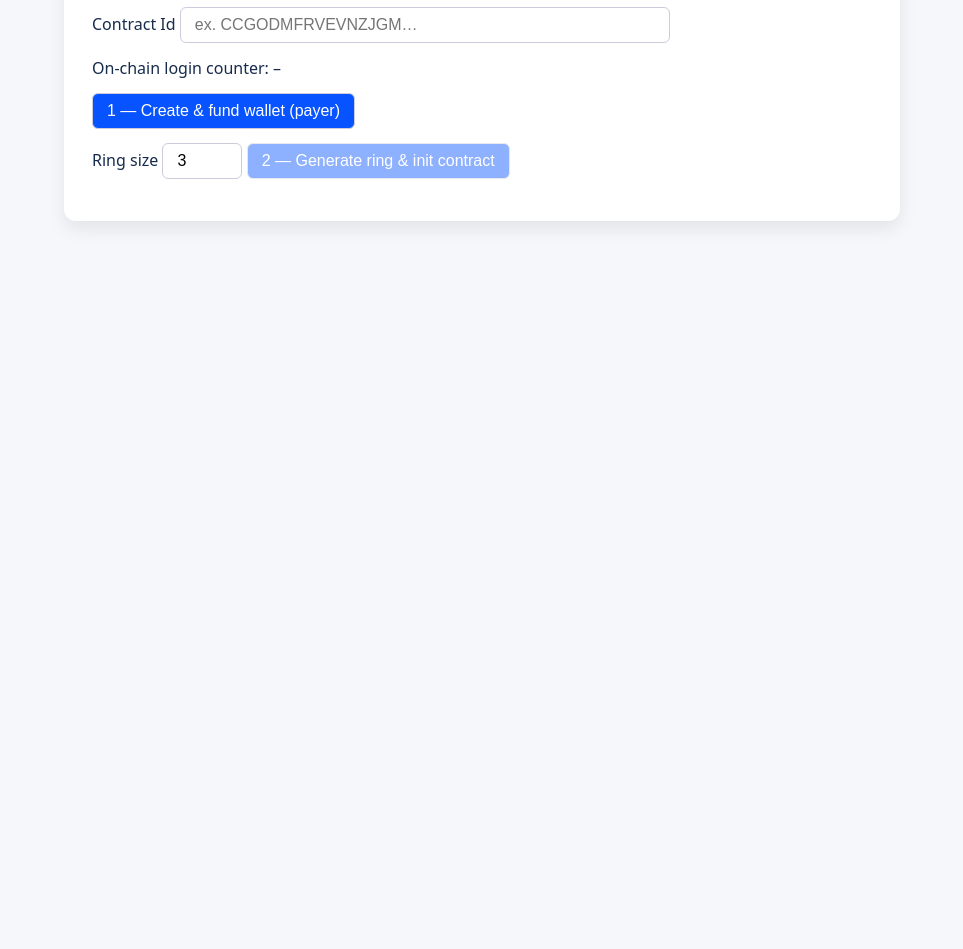
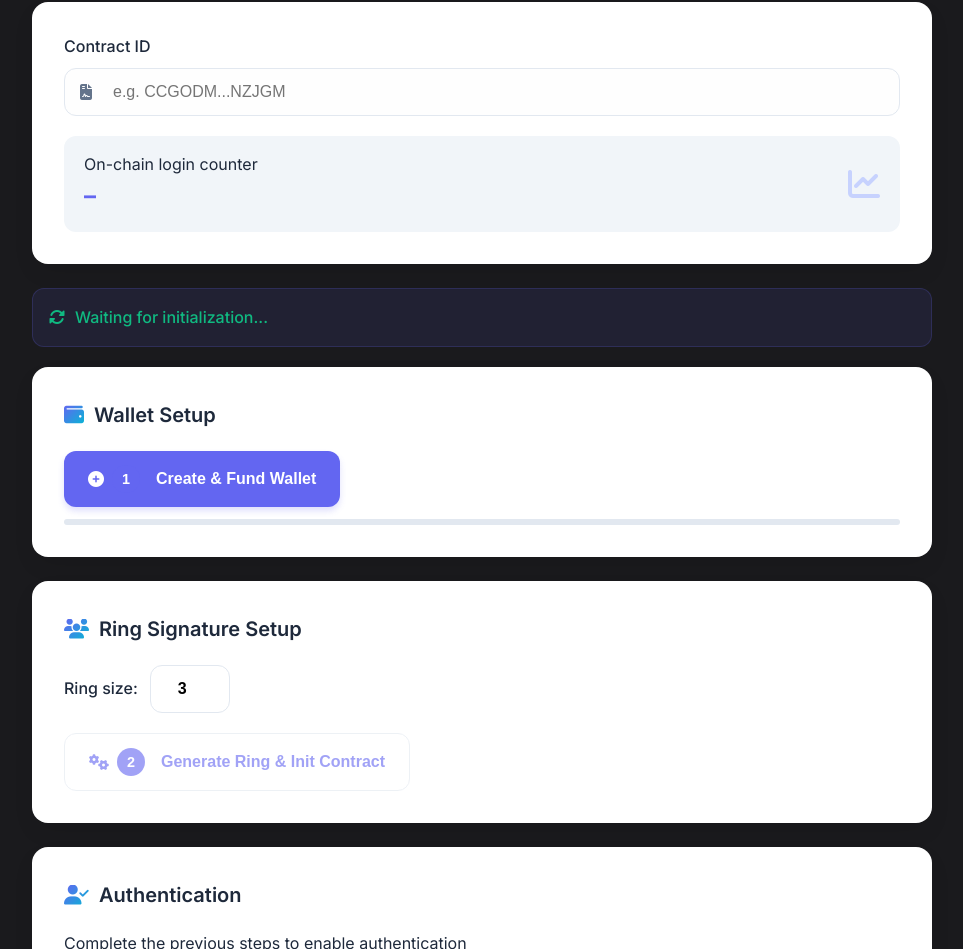
Before and after one commit to jamesbachini/Stellar-BLS, a plain HTML site: page frontend/index.html in a window 1280 px wide. Shown: the part 112-1061 px from the top of the page, without its empty margins (158-1121 px from the left). Before the commit the page ends 800 px from the top, so only its background shows below. Drawn offline with Linux system fonts and the light colour scheme.

Commit message:
look pretty

```diff
--- a/frontend/index.html
+++ b/frontend/index.html
@@ -4,54 +4,446 @@
 <meta charset="utf-8">
 <title>zkLogin demo – Ring-signatures on Soroban</title>
 <meta name="viewport" content="width=device-width,initial-scale=1">
+<link rel="stylesheet" href="https://cdnjs.cloudflare.com/ajax/libs/font-awesome/6.4.0/css/all.min.css">
+<link href="https://fonts.googleapis.com/css2?family=Inter:wght@300;400;500;600;700&display=swap" rel="stylesheet">
 <style>
- body{font-family:system-ui,Segoe UI,Roboto,Helvetica,Arial,sans-serif;background:#f5f7fb;color:#172b4d;margin:0}
- h1{margin:0 0 16px;font-size:1.8rem}
- button,input{font-size:1rem;padding:8px 14px;border-radius:6px;border:1px solid #ccd}
- button{background:#0653ff;color:#fff;cursor:pointer}
- button:disabled{opacity:.45;cursor:not-allowed}
- #wrap{max-width:780px;margin:36px auto;background:#fff;border-radius:12px;padding:28px;box-shadow:0 8px 18px rgba(0,0,0,.08)}
- .row{margin:14px 0}
- .good{color:#128200;font-weight:600}
- .bad {color:#c90d0d;font-weight:600}
- code{font-family:SFMono-Regular,Consolas,monospace;background:#eef2ff;padding:2px 4px;font-size:.85rem;border-radius:4px}
+:root {
+  --primary: #6366f1;
+  --primary-dark: #4f46e5;
+  --secondary: #06b6d4;
+  --success: #10b981;
+  --warning: #f59e0b;
+  --error: #ef4444;
+  --background: #1a1a1d;
+  --card-bg: #ffffff;
+  --text-primary: #1e293b;
+  --text-secondary: #64748b;
+  --border: #e2e8f0;
+  --shadow: 0 10px 25px -5px rgba(0, 0, 0, 0.1);
+  --gradient: linear-gradient(135deg, var(--primary), var(--secondary));
+}
+
+* {
+  box-sizing: border-box;
+  margin: 0;
+  padding: 0;
+}
+
+body {
+  font-family: 'Inter', -apple-system, BlinkMacSystemFont, 'Segoe UI', Roboto, sans-serif;
+  background: var(--background);
+  color: var(--text-primary);
+  line-height: 1.6;
+  padding: 20px;
+  min-height: 100vh;
+  display: flex;
+  flex-direction: column;
+  align-items: center;
+  justify-content: center;
+}
+
+.container {
+  width: 100%;
+  max-width: 900px;
+  margin: 0 auto;
+}
+
+.header {
+  text-align: center;
+  margin-bottom: 30px;
+}
+
+.header h1 {
+  font-size: 2.5rem;
+  font-weight: 700;
+  background: var(--gradient);
+  -webkit-background-clip: text;
+  background-clip: text;
+  color: transparent;
+  margin-bottom: 10px;
+}
+
+.header p {
+  color: var(--text-secondary);
+  font-size: 1.1rem;
+  max-width: 600px;
+  margin: 0 auto;
+}
+
+.card {
+  background: var(--card-bg);
+  border-radius: 16px;
+  padding: 32px;
+  box-shadow: var(--shadow);
+  margin-bottom: 24px;
+  transition: transform 0.3s ease, box-shadow 0.3s ease;
+}
+
+.card:hover {
+  transform: translateY(-5px);
+  box-shadow: 0 20px 35px -10px rgba(0, 0, 0, 0.15);
+}
+
+.card-title {
+  font-size: 1.25rem;
+  font-weight: 600;
+  color: var(--text-primary);
+  margin-bottom: 20px;
+  display: flex;
+  align-items: center;
+  gap: 10px;
+}
+
+.card-title i {
+  background: var(--gradient);
+  -webkit-background-clip: text;
+  background-clip: text;
+  color: transparent;
+}
+
+.input-group {
+  margin-bottom: 20px;
+}
+
+label {
+  display: block;
+  margin-bottom: 8px;
+  font-weight: 500;
+  color: var(--text-primary);
+}
+
+.input-with-icon {
+  position: relative;
+}
+
+.input-with-icon input {
+  width: 100%;
+  padding: 14px 16px 14px 48px;
+  border: 1px solid var(--border);
+  border-radius: 12px;
+  font-size: 1rem;
+  transition: all 0.3s ease;
+  background: #fefefe;
+}
+
+.input-with-icon input:focus {
+  outline: none;
+  border-color: var(--primary);
+  box-shadow: 0 0 0 3px rgba(99, 102, 241, 0.15);
+}
+
+.input-with-icon i {
+  position: absolute;
+  left: 16px;
+  top: 50%;
+  transform: translateY(-50%);
+  color: var(--text-secondary);
+}
+
+.counter {
+  display: flex;
+  align-items: center;
+  justify-content: space-between;
+  background: #f1f5f9;
+  padding: 16px 20px;
+  border-radius: 12px;
+  margin-top: 10px;
+}
+
+.counter-value {
+  font-size: 1.5rem;
+  font-weight: 700;
+  color: var(--primary);
+}
+
+.btn {
+  display: inline-flex;
+  align-items: center;
+  justify-content: center;
+  gap: 8px;
+  padding: 14px 24px;
+  border: none;
+  border-radius: 12px;
+  font-size: 1rem;
+  font-weight: 600;
+  cursor: pointer;
+  transition: all 0.3s ease;
+  background: var(--primary);
+  color: white;
+  box-shadow: 0 4px 6px rgba(99, 102, 241, 0.2);
+}
+
+.btn:hover {
+  background: var(--primary-dark);
+  transform: translateY(-2px);
+  box-shadow: 0 6px 12px rgba(99, 102, 241, 0.25);
+}
+
+.btn:active {
+  transform: translateY(0);
+}
+
+.btn:disabled {
+  opacity: 0.6;
+  cursor: not-allowed;
+  transform: none;
+  box-shadow: none;
+}
+
+.btn-secondary {
+  background: white;
+  color: var(--primary);
+  border: 1px solid var(--border);
+}
+
+.btn-secondary:hover {
+  background: #f8fafc;
+  border-color: var(--primary);
+}
+
+.btn-success {
+  background: var(--success);
+  box-shadow: 0 4px 6px rgba(16, 185, 129, 0.2);
+}
+
+.btn-success:hover {
+  background: #0da271;
+  box-shadow: 0 6px 12px rgba(16, 185, 129, 0.25);
+}
+
+.btn-warning {
+  background: var(--warning);
+  box-shadow: 0 4px 6px rgba(245, 158, 11, 0.2);
+}
+
+.btn-warning:hover {
+  background: #d97706;
+  box-shadow: 0 6px 12px rgba(245, 158, 11, 0.25);
+}
+
+.btn-group {
+  display: flex;
+  gap: 12px;
+  flex-wrap: wrap;
+  margin-top: 20px;
+}
+
+.status {
+  padding: 16px;
+  border-radius: 12px;
+  margin-top: 20px;
+  font-weight: 500;
+  display: flex;
+  align-items: center;
+  gap: 10px;
+}
+
+.status-success {
+  background: rgba(16, 185, 129, 0.1);
+  color: var(--success);
+  border: 1px solid rgba(16, 185, 129, 0.2);
+}
+
+.status-error {
+  background: rgba(239, 68, 68, 0.1);
+  color: var(--error);
+  border: 1px solid rgba(239, 68, 68, 0.2);
+}
+
+.status-info {
+  background: rgba(99, 102, 241, 0.1);
+  border: 1px solid rgba(99, 102, 241, 0.2);
+}
+
+#status {
+  text-align: center;
+  color: var(--success);
+  margin-bottom: 20px;
+}
+
+.footer {
+  text-align: center;
+  margin-top: 40px;
+  color: var(--text-secondary);
+  font-size: 0.9rem;
+}
+
+.footer a {
+  color: var(--primary);
+  text-decoration: none;
+}
+
+.footer a:hover {
+  text-decoration: underline;
+}
+
+.ring-size-input {
+  width: 80px;
+  text-align: center;
+  padding: 14px;
+  border: 1px solid var(--border);
+  border-radius: 12px;
+  font-size: 1rem;
+  font-weight: 600;
+}
+
+.step-number {
+  display: inline-flex;
+  align-items: center;
+  justify-content: center;
+  width: 28px;
+  height: 28px;
+  background: var(--primary);
+  color: white;
+  border-radius: 50%;
+  font-size: 0.9rem;
+  font-weight: 600;
+  margin-right: 8px;
+}
+
+@media (max-width: 768px) {
+  .header h1 {
+    font-size: 2rem;
+  }
+
+  .card {
+    padding: 24px;
+  }
+
+  .btn-group {
+    flex-direction: column;
+    width: 100%;
+  }
+
+  .btn {
+    width: 100%;
+  }
+
+  .input-with-icon input {
+    padding: 12px 16px 12px 44px;
+  }
+}
+
+.loading {
+  display: inline-block;
+  width: 20px;
+  height: 20px;
+  border: 3px solid rgba(255, 255, 255, 0.3);
+  border-radius: 50%;
+  border-top-color: white;
+  animation: spin 1s ease-in-out infinite;
+}
+
+@keyframes spin {
+  to { transform: rotate(360deg); }
+}
+
+.progress-bar {
+  height: 6px;
+  background: #e2e8f0;
+  border-radius: 3px;
+  overflow: hidden;
+  margin-top: 12px;
+}
+
+.progress {
+  height: 100%;
+  background: var(--gradient);
+  border-radius: 3px;
+  width: 0%;
+  transition: width 0.5s ease;
+}
 </style>
 </head>
 <body>
-<div id="wrap">
-  <h1>zkLogin demo</h1>
-
-  Contract&nbsp;Id
-  <input id="cid" style="width:460px" placeholder="ex. CCGODMFRVEVNZJGM…"><br>
-
-  <div class="row">
-    On-chain login counter: <span id="counter">–</span>
+<div class="container">
+  <div class="header">
+    <h1>Soroban Zero-Knowledge Login</h1>
   </div>
 
-  <div class="row">
-    <button id="mkWallet">1 — Create & fund wallet (payer)</button>
-    &nbsp;<span id="payer"></span>
+  <div class="card">
+    <div class="input-group">
+      <label for="cid">Contract ID</label>
+      <div class="input-with-icon">
+        <i class="fas fa-file-contract"></i>
+        <input id="cid" type="text" placeholder="e.g. CCGODM...NZJGM">
+      </div>
+    </div>
+
+    <div class="counter">
+      <div>
+        <div>On-chain login counter</div>
+        <div class="counter-value" id="counter">–</div>
+      </div>
+      <i class="fas fa-chart-line" style="font-size: 2rem; color: #c7d2fe;"></i>
+    </div>
   </div>
 
-  <div class="row">
-    Ring&nbsp;size <input id="ringSize" value="3" style="width:50px">
-    <button id="genRing" disabled>2 — Generate ring &amp; init contract</button>
+  <div id="status" class="status status-info">
+    <i class="fas fa-sync-alt"></i>
+    <span>Waiting for initialization...</span>
   </div>
 
-  <div id="walletBtns" class="row"></div>
+  <div class="card">
+    <h3 class="card-title">
+      <i class="fas fa-wallet"></i>
+      Wallet Setup
+    </h3>
 
-  <div class="row" id="status"></div>
+    <button id="mkWallet" class="btn">
+      <i class="fas fa-plus-circle"></i>
+      <span class="step-number">1</span> Create & Fund Wallet
+    </button>
+
+    <div class="progress-bar">
+      <div class="progress" id="walletProgress"></div>
+    </div>
+
+    <div id="payer" class="status status-info" style="display: none;">
+      <i class="fas fa-info-circle"></i>
+      <span>Wallet will appear here after creation</span>
+    </div>
+  </div>
+
+  <div class="card">
+    <h3 class="card-title">
+      <i class="fas fa-users"></i>
+      Ring Signature Setup
+    </h3>
+
+    <div style="display: flex; align-items: center; gap: 12px; margin-bottom: 20px;">
+      <label for="ringSize" style="margin-bottom: 0;">Ring size:</label>
+      <input id="ringSize" type="number" min="3" max="10" value="3" class="ring-size-input">
+    </div>
+
+    <button id="genRing" class="btn btn-secondary" disabled>
+      <i class="fas fa-cogs"></i>
+      <span class="step-number">2</span> Generate Ring & Init Contract
+    </button>
+  </div>
+
+  <div class="card">
+    <h3 class="card-title">
+      <i class="fas fa-user-check"></i>
+      Authentication
+    </h3>
+
+    <div id="walletBtns" class="btn-group">
+      <p>Complete the previous steps to enable authentication</p>
+    </div>
+  </div>
+
+  <div class="footer">
+    <p>Built with ❤️ on <a href="https://stellar.org">Stellar</a></p>
+  </div>
 </div>
 
-<!--  ------------------------------------------------------------------
-      Main logic
-     ------------------------------------------------------------------ -->
 <script type="module" src="https://cdn.jsdelivr.net/npm/@stellar/stellar-sdk/+esm"></script>
 <script type="module">
 import StellarSdk from "https://cdn.jsdelivr.net/npm/@stellar/stellar-sdk/+esm";
 
-const RpcServer = StellarSdk.SorobanRpc?.Server || StellarSdk.rpc.Server;
-const rpc       = new RpcServer("https://soroban-testnet.stellar.org");
+const RpcServer  = StellarSdk.SorobanRpc?.Server || StellarSdk.rpc.Server;
+const rpc        = new RpcServer("https://soroban-testnet.stellar.org");
 const NETWORK_P  = StellarSdk.Networks.TESTNET;
 const $          = id => document.getElementById(id);
 const scv        = StellarSdk.xdr.ScVal;
@@ -61,13 +453,10 @@ const U32        = n => scv.scvU32(n);
 const Sym        = s => scv.scvSymbol(s);
 const Map        = kv=>scv.scvMap(kv.map(([k,v])=>new StellarSdk.xdr.ScMapEntry({key:Sym(k),val:v})));
 
-let payerKp   = null;           // Keypair that pays for all tx
-let keyRing   = null;           // {ring:[Uint8Array96], secret_keys:[Uint8Array32]}
-let contract  = null;           // StellarSdk.Contract instance
+let payerKp   = null;
+let contract  = null;
+let keyRing   = null; // {ring:[Uint8Array96], secret_keys:[Uint8Array32]}
 
-/* ------------------------------------------------------------------ *
- *  Helpers                                                           *
- * ------------------------------------------------------------------ */
 const sleep = ms => new Promise(r=>setTimeout(r,ms));
 
 async function fund(keypair){
@@ -82,20 +471,13 @@ async function loadAcc(pub){
   return acc;
 }
 
-/* Build, simulate, sign & send a contract-call                            */
 async function invoke(method, ...args){
   if(!payerKp) throw "payer not ready";
-  const tx = new StellarSdk.TransactionBuilder(
-               await loadAcc(payerKp.publicKey()),
-              {fee:"10000",networkPassphrase:NETWORK_P})
-             .addOperation(contract.call(method,...args))
-             .setTimeout(30)
-             .build();
-  /* server will add footprint & auth */
+  const tx = new StellarSdk.TransactionBuilder(await loadAcc(payerKp.publicKey()), {fee:"10000",networkPassphrase:NETWORK_P})
+    .addOperation(contract.call(method,...args)).setTimeout(30).build();
   const prepared = await rpc.prepareTransaction(tx);
   prepared.sign(payerKp);
   const sent = await rpc.sendTransaction(prepared);
-  /* wait for confirmation */
   while(true){
     const r = await rpc.getTransaction(sent.hash);
     if(r.status==="SUCCESS") return r;
@@ -104,7 +486,6 @@ async function invoke(method, ...args){
   }
 }
 
-/* Only simulate – return the XDR ScVal result                             */
 async function simulate(method, ...args){
   if(!payerKp) throw "payer not ready";
   const tx = new StellarSdk.TransactionBuilder(
@@ -117,9 +498,6 @@ async function simulate(method, ...args){
   return sim.result.retval;         // XDR › ScVal
 }
 
-/* ------------------------------------------------------------------ *
- *  UI actions                                                        *
- * ------------------------------------------------------------------ */
 $("mkWallet").onclick = async ()=>{
   clearStatus();
   payerKp = StellarSdk.Keypair.random();
@@ -134,20 +512,16 @@ $("genRing").onclick = async ()=>{
   if(!$("cid").value.trim()) return alert("Enter contract id first!");
   contract = new StellarSdk.Contract( $("cid").value.trim() );
   const N  = parseInt($("ringSize").value)||3;
-
   setStatus("Simulating create_keys()");
   const res = await simulate("create_keys", U32(N));
-  keyRing   = StellarSdk.scValToNative(res);    // {secret_keys, ring}
-
-  /* Initialise contract on-chain with the fresh ring */
+  keyRing   = StellarSdk.scValToNative(res);
   setStatus("Sending init() transaction");
   await invoke("init", Vec(keyRing.ring.map(Bytes)));
-
-  /* make login buttons */
   $("walletBtns").innerHTML = "<b>Wallets:</b><br>";
   keyRing.secret_keys.forEach((sk,i)=>{
     const b = document.createElement("button");
     b.textContent = `Sign-in with wallet ${i}`;
+    b.classList = 'btn'
     b.onclick      = ()=>login(i);
     $("walletBtns").appendChild(b);
     $("walletBtns").appendChild(document.createTextNode(" "));
@@ -167,13 +541,10 @@ async function login(idx){
                     Bytes(keyRing.secret_keys[idx])
                   );
   const sigJS  = StellarSdk.scValToNative(sigXdr);     // {challenge,responses}
-
-  /* Build RingSignature map param */
   const sigVal = Map([
     ["challenge", Bytes(sigJS.challenge)],
     ["responses", Vec(sigJS.responses.map(Bytes))]
   ]);
-
   setStatus("Sending verify() tx …");
   const txRes = await invoke("verify", msg, sigVal);
   console.log(txRes.returnValue)
@@ -184,15 +555,12 @@ async function login(idx){
   await refreshCounter();
 }
 
-/* ------------------------------------------------------------------ *
- *  Misc                                                              *
- * ------------------------------------------------------------------ */
 async function refreshCounter(){
   if(!contract||!payerKp) return;
   const x = await simulate("get_login_count");
   $("counter").textContent = StellarSdk.scValToNative(x).toString();
 }
-setInterval(refreshCounter, 6000);   // keep counter fresh
+setInterval(refreshCounter, 6000);
 
 function setStatus(msg,good){
   $("status").textContent = msg;
```
